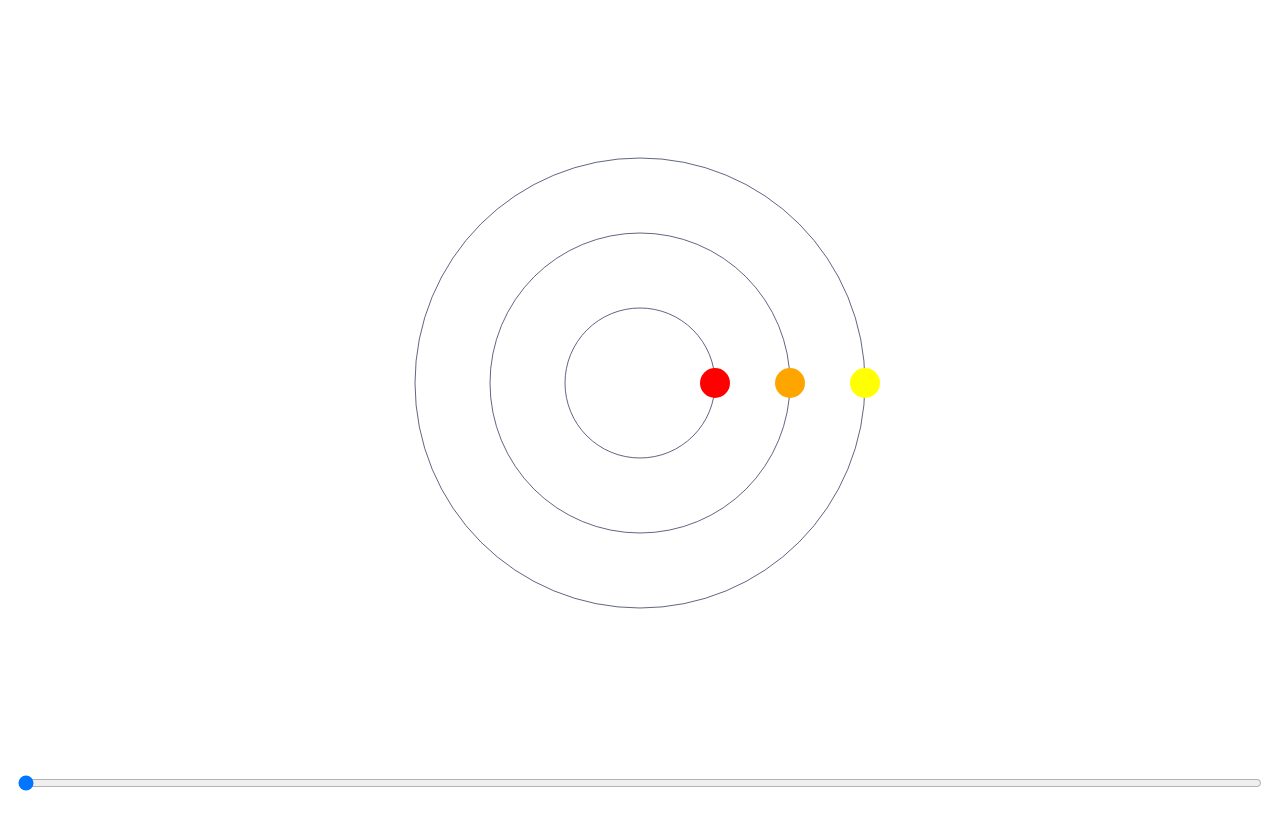
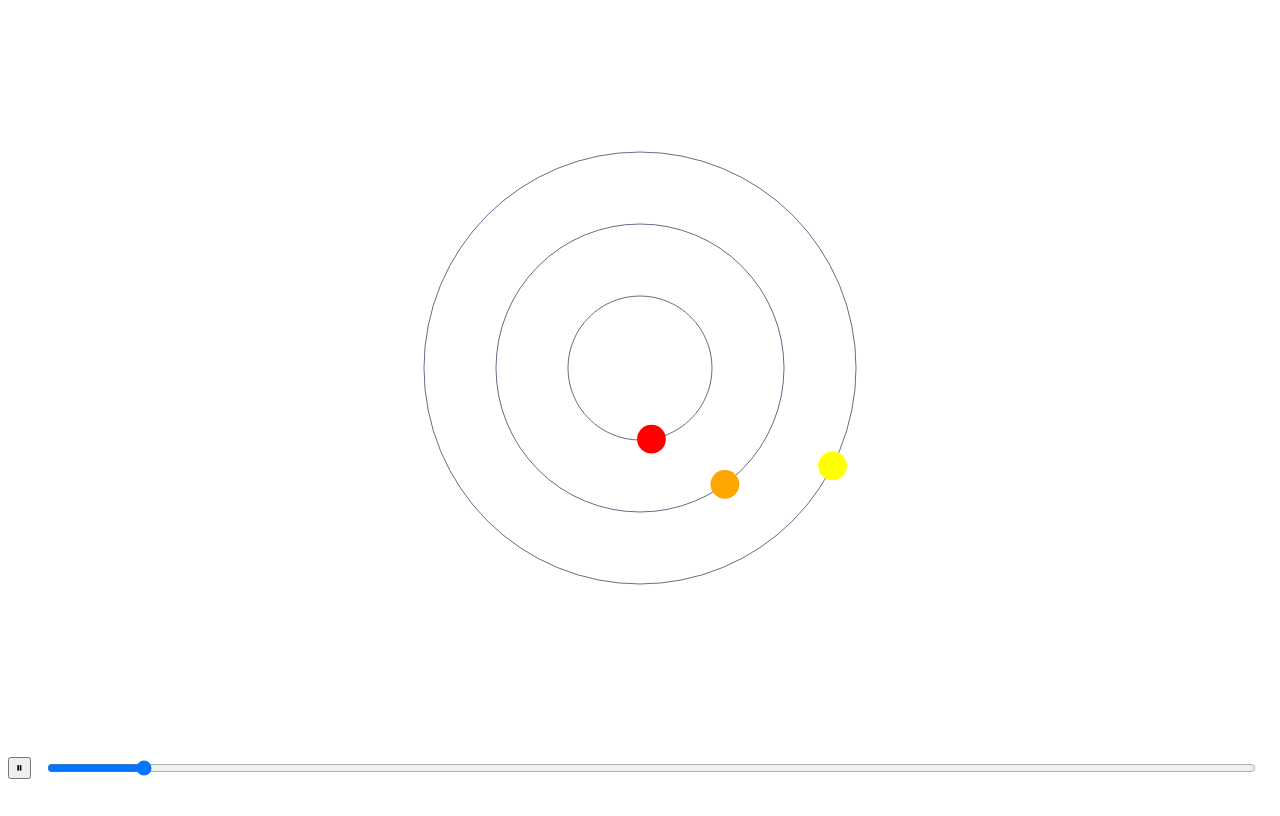
Before and after one commit to jessechen/drowzee, a SvelteKit app: page / in a window 1280 px wide. Built offline with nearby package versions, Linux system fonts and the light colour scheme.

Commit message:
Import pause/play code

```diff
--- a/src/routes/+page.svelte
+++ b/src/routes/+page.svelte
@@ -1,9 +1,39 @@
 <script lang="ts">
+    import { onMount } from 'svelte';
     import Orbiter from './Orbiter.svelte';
 
-    const CYCLE_TIME: number = 10_000;
+    const TICKS_PER_MILLI: number = 10;
+    const TICKS_PER_CYCLE: number = 10_000;
 
     let time: number = 0;
+    let playing: boolean = true;
+    let buttonText: string = '⏸';
+
+    onMount(async () => update());
+
+    function handleClick() {
+		playing = !playing;
+		buttonText = playing ? '⏸' : '▸';
+		update();
+	}
+
+    function update() {
+        if (playing) {
+            requestAnimationFrame(step);
+        }
+    }
+
+    function step(currentMillis: number, previousMillis?: number) {
+        if (previousMillis !== undefined) {
+            time += (currentMillis - previousMillis) / TICKS_PER_MILLI;
+            if (time > TICKS_PER_CYCLE) {
+                time = time % TICKS_PER_CYCLE;
+            }
+        }
+        if (playing) {
+            requestAnimationFrame((nextMillis) => step(nextMillis, currentMillis));
+        }
+    }
 </script>
 
 <svelte:head>
@@ -18,13 +48,14 @@
     </svg>
 </main>
 <footer>
-	<input class="slider" type="range" id="time" min="0" max="10000" bind:value={time} />
+	<button class="control" onclick={handleClick}>{buttonText}</button>
+    <input class="slider" type="range" id="time" min="0" max="10000" bind:value={time} />
 </footer>
 
 <style>
     main {
-		width: calc(100vmin - 50px);
-		height: calc(100vmin - 50px);
+		width: calc(100vmin - 5rem);
+		height: calc(100vmin - 5rem);
 	}
 
 	svg {
@@ -33,15 +64,19 @@
 	}
 
 	footer {
-		height: 50px;
+		height: 5rem;
 		width: 100%;
 		display: flex;
 		align-items: center;
 		justify-content: center;
 	}
 
+    button, input {
+        cursor: pointer;
+    }
+
 	.slider {
 		width: 100%;
-		margin: 10px;
+		margin: 1rem;
 	}
 </style>
--- a/src/routes/Orbiter.svelte
+++ b/src/routes/Orbiter.svelte
@@ -2,10 +2,10 @@
     let {color, orbits, distance, time} = $props();
 
     const TAU: number = 2 * Math.PI;
-    const CYCLE_TIME: number = 10_000;
+    const TICKS_PER_CYCLE: number = 10_000;
 
-    let cx = $derived(Math.cos((time * TAU * orbits) / CYCLE_TIME) * distance + 500);
-    let cy = $derived(Math.sin((time * TAU * orbits) / CYCLE_TIME) * distance + 500);
+    let cx = $derived(Math.cos((time * TAU * orbits) / TICKS_PER_CYCLE) * distance + 500);
+    let cy = $derived(Math.sin((time * TAU * orbits) / TICKS_PER_CYCLE) * distance + 500);
 </script>
 
 <circle cx="500" cy="500" r={distance} stroke="#2d3359" fill="none" />
```
Also changed, not shown: 1 other file (tests, documents, lock files or other folders).
